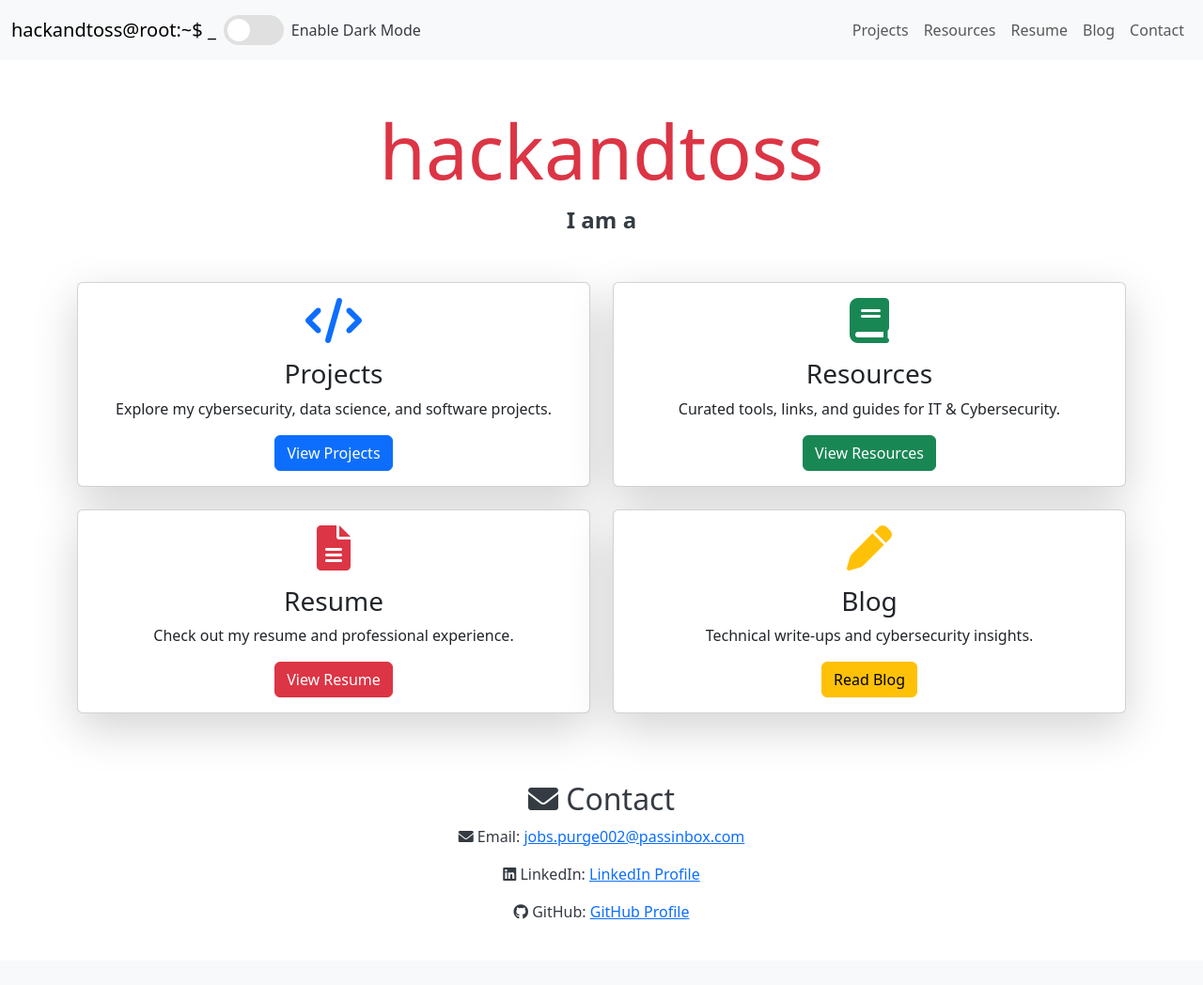
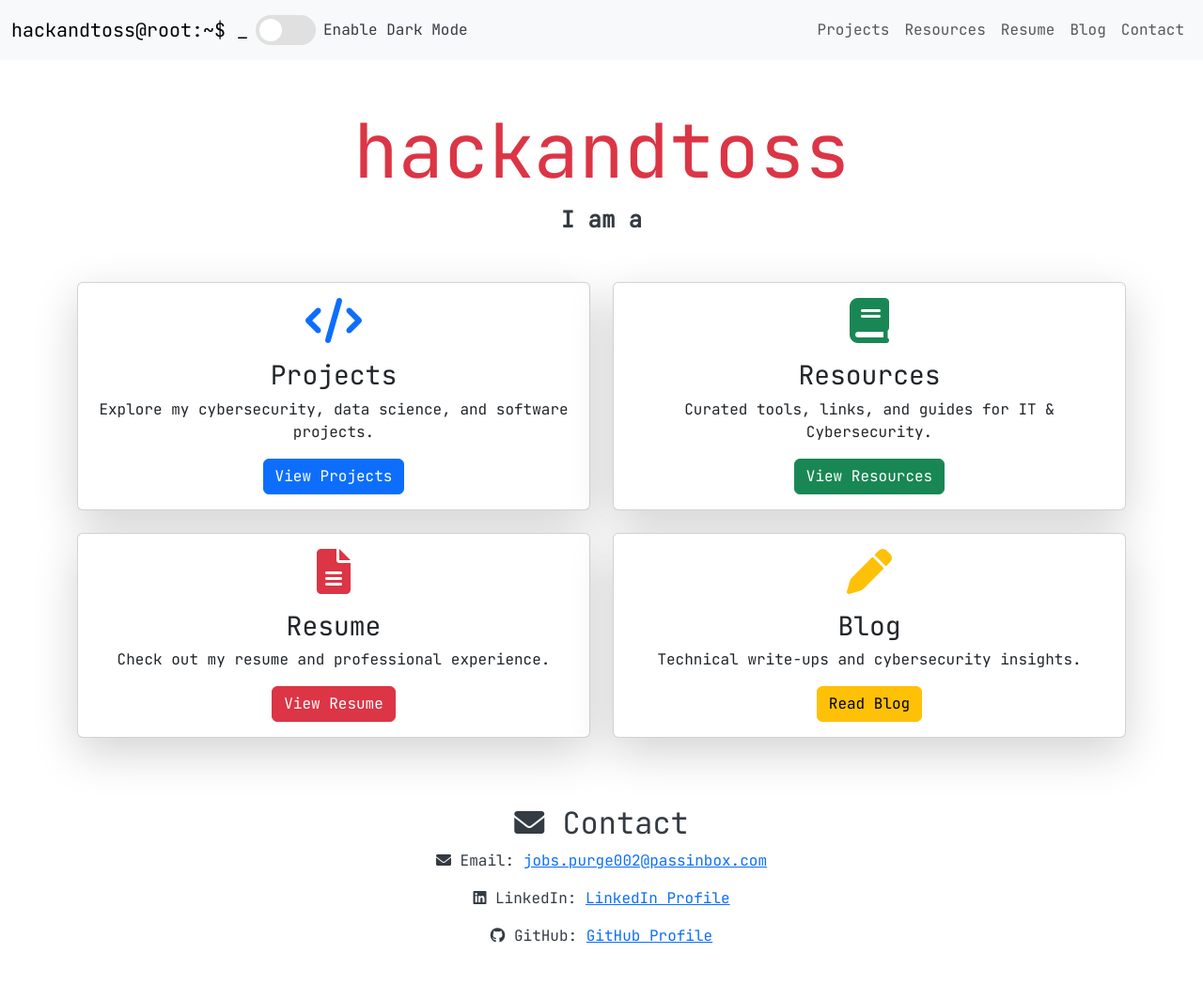
Before and after one commit to hackandtoss/hackandtoss.github.io, a PHP site: page / in a window 1280 px wide. Shown: the whole page at 94% size. Before the commit the page ends 978 px from the top, so only its background shows below. Run offline with PHP 8.4, Linux system fonts and the light colour scheme.

Commit message:
Add JetBrains Mono font for improved typography across multiple pages

```diff
--- a/css/style.css
+++ b/css/style.css
@@ -1,6 +1,8 @@
 /* Base Styles */
+
 body {
     transition: background-color 0.3s ease, color 0.3s ease;
+    font-family: 'JetBrains Mono', monospace;
     background-color: #ffffff;
     color: #353b42;
 }
--- a/index.html
+++ b/index.html
@@ -8,6 +8,7 @@
     <link rel="alternate icon" href="assets/favicon.ico" />
     <link rel="stylesheet" href="https://cdn.jsdelivr.net/npm/bootstrap@5.3.0/dist/css/bootstrap.min.css">
     <link rel="stylesheet" href="https://cdnjs.cloudflare.com/ajax/libs/font-awesome/6.0.0/css/all.min.css">
+    <link rel="stylesheet" href="https://fonts.googleapis.com/css2?family=JetBrains+Mono&display=swap">
     <link rel="stylesheet" href="css/style.css">
     <script src="https://code.jquery.com/jquery-3.6.0.min.js"></script>
 
--- a/mead_tracker.html
+++ b/mead_tracker.html
@@ -10,6 +10,7 @@
     <link rel="alternate icon" href="assets/favicon.ico" />
     <link rel="stylesheet" href="https://cdn.jsdelivr.net/npm/bootstrap@5.3.0/dist/css/bootstrap.min.css" />
     <link rel="stylesheet" href="https://cdnjs.cloudflare.com/ajax/libs/font-awesome/6.0.0/css/all.min.css" />
+    <link rel="stylesheet" href="https://fonts.googleapis.com/css2?family=JetBrains+Mono&display=swap" />
     <link rel="stylesheet" href="css/style.css" />
     <script src="https://code.jquery.com/jquery-3.6.0.min.js"></script>
     <script src="https://cdnjs.cloudflare.com/ajax/libs/jspdf/2.5.1/jspdf.umd.min.js"></script>
--- a/projects.html
+++ b/projects.html
@@ -9,6 +9,7 @@
   <link rel="alternate icon" href="assets/favicon.ico" />
   <link rel="stylesheet" href="https://cdn.jsdelivr.net/npm/bootstrap@5.3.0/dist/css/bootstrap.min.css">
   <link rel="stylesheet" href="https://cdnjs.cloudflare.com/ajax/libs/font-awesome/6.0.0/css/all.min.css">
+  <link rel="stylesheet" href="https://fonts.googleapis.com/css2?family=JetBrains+Mono&display=swap">
   <link rel="stylesheet" href="css/style.css">
   <script src="https://code.jquery.com/jquery-3.6.0.min.js"></script>
 </head>
--- a/resources.html
+++ b/resources.html
@@ -9,6 +9,7 @@
     <link rel="alternate icon" href="assests/favicon.ico" />
     <link rel="stylesheet" href="https://cdn.jsdelivr.net/npm/bootstrap@5.3.0/dist/css/bootstrap.min.css">
     <link rel="stylesheet" href="https://cdnjs.cloudflare.com/ajax/libs/font-awesome/6.0.0/css/all.min.css">
+    <link rel="stylesheet" href="https://fonts.googleapis.com/css2?family=JetBrains+Mono&display=swap">
     <link rel="stylesheet" href="css/style.css">
     <script src="https://code.jquery.com/jquery-3.6.0.min.js"></script>
 
--- a/resume.html
+++ b/resume.html
@@ -9,6 +9,7 @@
     <link rel="alternate icon" href="assets/favicon.ico" />
     <link rel="stylesheet" href="https://cdn.jsdelivr.net/npm/bootstrap@5.3.0/dist/css/bootstrap.min.css">
     <link rel="stylesheet" href="https://cdnjs.cloudflare.com/ajax/libs/font-awesome/6.0.0/css/all.min.css">
+    <link rel="stylesheet" href="https://fonts.googleapis.com/css2?family=JetBrains+Mono&display=swap">
     <link rel="stylesheet" href="css/style.css">
     <script src="https://code.jquery.com/jquery-3.6.0.min.js"></script>
 
```
